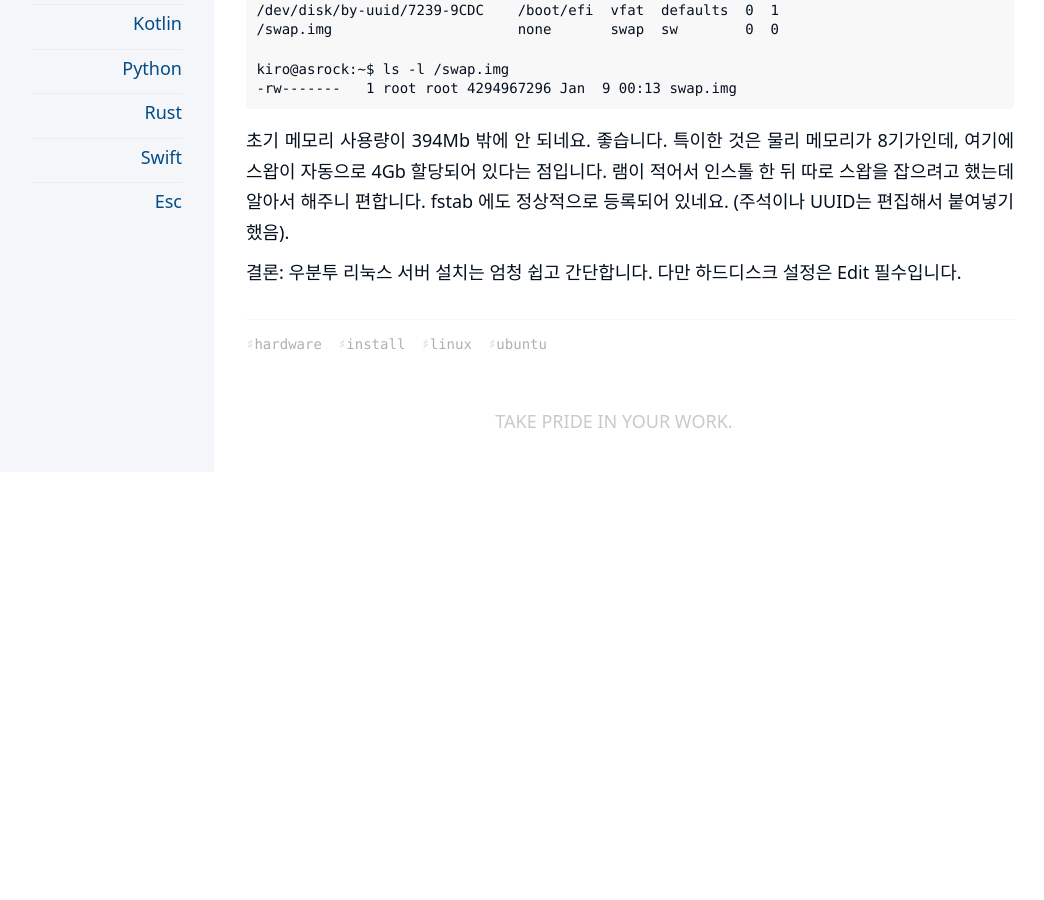
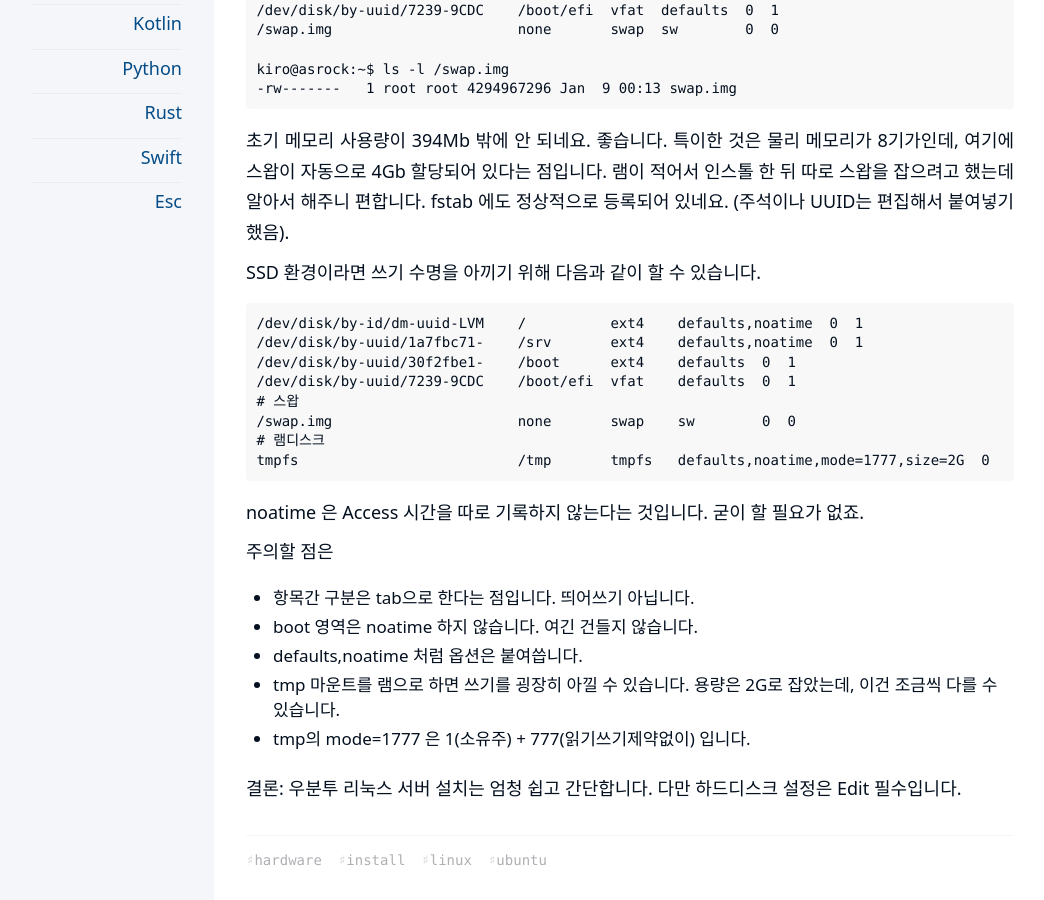
Before and after one commit to kiroshin/kiroshin.github.io, a Jekyll site: the page built from _posts/2026-01-09-ubuntu-linux-install.md, in a window 1280 px wide and 900 px high, scrolled down 6610 px. Shown: the whole window, without its empty margins (106-1150 px from the left). Built offline with Jekyll 4.4.1, drawn with Linux system fonts in a browser that asks for light colours; before the commit the page ends 7082 px from its top, so only the background shows below that.

Commit message:
Update 2026-01-09-ubuntu-linux-install.md

````diff
--- a/_posts/2026-01-09-ubuntu-linux-install.md
+++ b/_posts/2026-01-09-ubuntu-linux-install.md
@@ -309,4 +309,26 @@ kiro@asrock:~$ ls -l /swap.img
 
 초기 메모리 사용량이 394Mb 밖에 안 되네요. 좋습니다. 특이한 것은 물리 메모리가 8기가인데, 여기에 스왑이 자동으로 4Gb 할당되어 있다는 점입니다. 램이 적어서 인스톨 한 뒤 따로 스왑을 잡으려고 했는데 알아서 해주니 편합니다. fstab 에도 정상적으로 등록되어 있네요. (주석이나 UUID는 편집해서 붙여넣기 했음).
 
+SSD 환경이라면 쓰기 수명을 아끼기 위해 다음과 같이 할 수 있습니다.
+
+```
+/dev/disk/by-id/dm-uuid-LVM    /          ext4    defaults,noatime  0  1
+/dev/disk/by-uuid/1a7fbc71-    /srv       ext4    defaults,noatime  0  1
+/dev/disk/by-uuid/30f2fbe1-    /boot      ext4    defaults  0  1
+/dev/disk/by-uuid/7239-9CDC    /boot/efi  vfat    defaults  0  1
+# 스왑
+/swap.img                      none       swap    sw        0  0
+# 램디스크
+tmpfs                          /tmp       tmpfs   defaults,noatime,mode=1777,size=2G  0  0
+```
+
+noatime 은 Access 시간을 따로 기록하지 않는다는 것입니다. 굳이 할 필요가 없죠.
+
+주의할 점은
+* 항목간 구분은 tab으로 한다는 점입니다. 띄어쓰기 아닙니다.
+* boot 영역은 noatime 하지 않습니다. 여긴 건들지 않습니다.
+* defaults,noatime 처럼 옵션은 붙여씁니다.
+* tmp 마운트를 램으로 하면 쓰기를 굉장히 아낄 수 있습니다. 용량은 2G로 잡았는데, 이건 조금씩 다를 수 있습니다.
+* tmp의 mode=1777 은 1(소유주) + 777(읽기쓰기제약없이) 입니다.
+
 결론: 우분투 리눅스 서버 설치는 엄청 쉽고 간단합니다. 다만 하드디스크 설정은 Edit 필수입니다.
````
